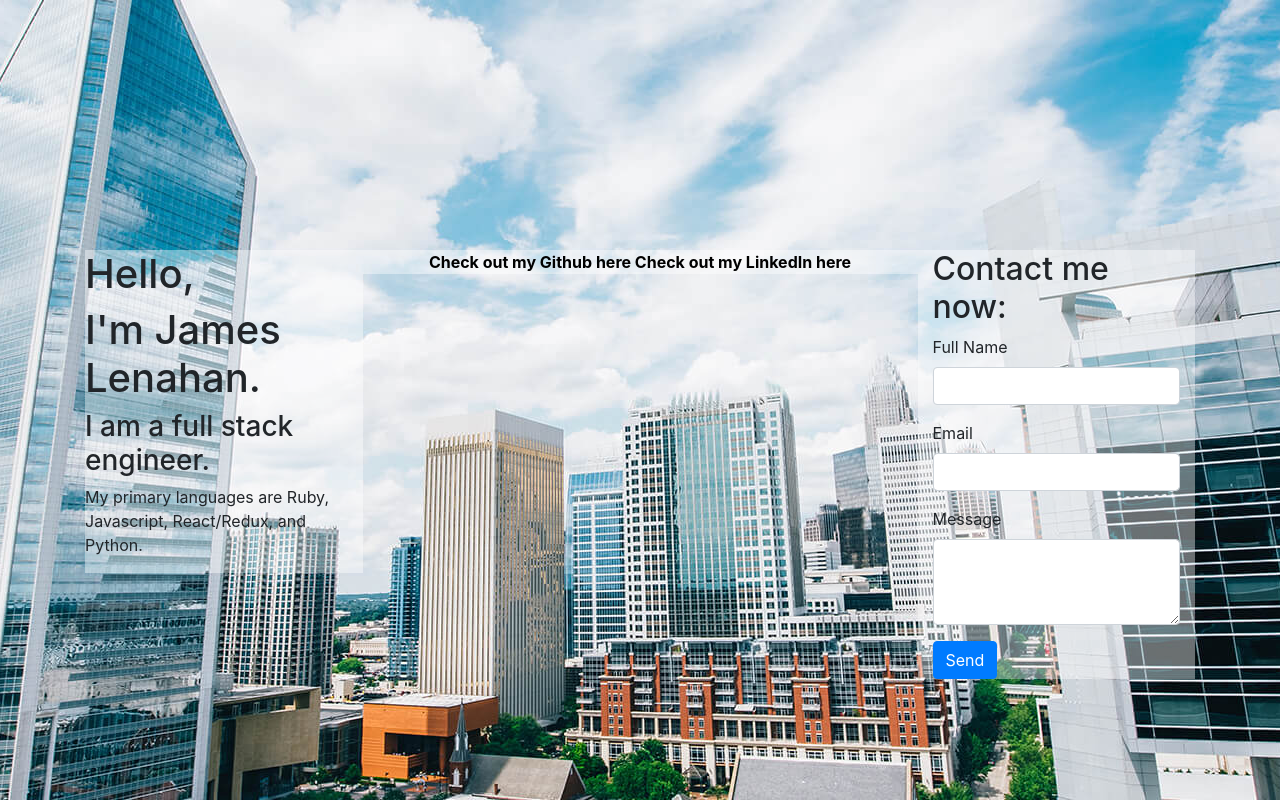
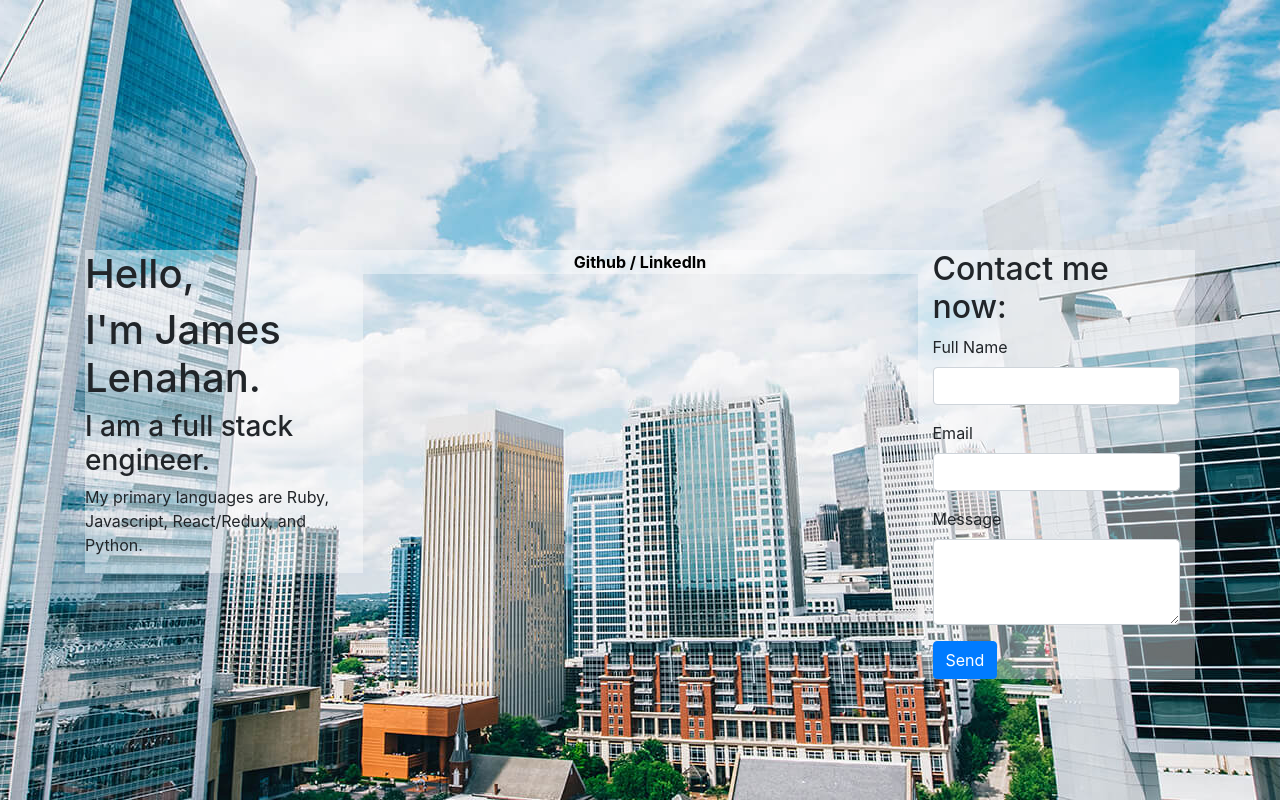
Before and after one commit to jameslenahan/JamesLenahanPortfolioWebsite, a React (Create React App) app: page / in a window 1280 px wide. Built offline with nearby package versions, Linux system fonts and the light colour scheme.

Commit message:
updated site

```diff
--- a/src/pages/HomePage.js
+++ b/src/pages/HomePage.js
@@ -31,11 +31,14 @@ function HomePage(props) {
             </Draggable>
             <Draggable>
                 <div className="middlepane">
-                    <a className="link-1" href="https://github.com/jameslenahan">Check out my Github here </a>
-                    <a className="link-2" href="https://www.linkedin.com/in/james-lenahan-9ba40682/">Check out my LinkedIn here</a>
+                    <a className="link-1" href="https://github.com/jameslenahan">Github    </a>
+                    /
+                    <a className="link-2" href="https://www.linkedin.com/in/james-lenahan-9ba40682/">   LinkedIn</a>
 
                 </div>
+
             </Draggable>
+
             <Draggable>
             <div className="rightpane">
                 <ContactPage>
@@ -47,5 +50,5 @@ function HomePage(props) {
     );
 
 }
-// iopasjdgoij
+
 export default HomePage;
```
